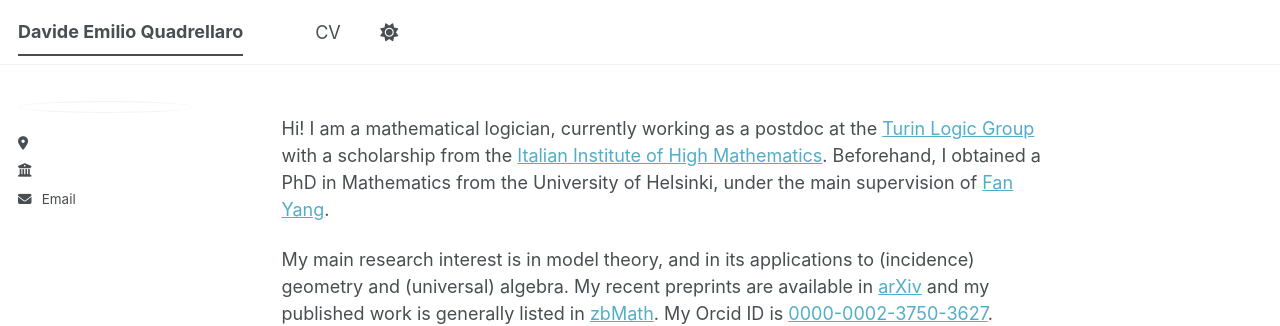
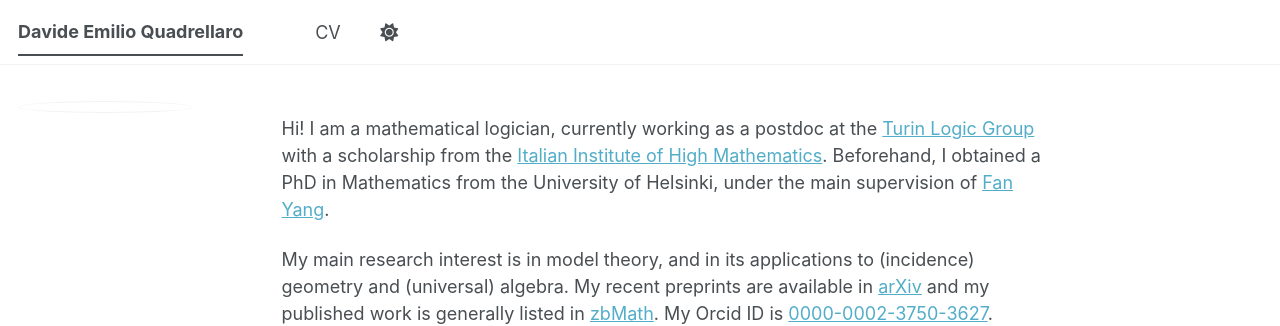
Before and after one commit to dequadrellaro/dequadrellaro.github.io3, a Jekyll site: the page built from _pages/about.md, in a window 1280 px wide. Shown: the top 326 px of the page. Built offline with Jekyll 4.4.1, drawn with Linux system fonts in a browser that asks for light colours; a script bundle is joined from its source files by our own code; library files that are not in the unit come from our copies.

Commit message:
Update _config.yml

```diff
--- a/_config.yml
+++ b/_config.yml
@@ -24,13 +24,13 @@
 author:
   # Biographic information
   avatar           : "/images/CNV00000076.jpg"
-  name             : ""
-  pronouns         : # example: "she/her"
-  bio              : ""
-  location         : ""
-  employer         : ""
-  uri              : # URL
-  email            : ""
+ # name             : ""
+ # pronouns         : # example: "she/her"
+ # bio              : ""
+  #location         : ""
+  #employer         : ""
+ # uri              : # URL
+#  email            : ""
 
   # Academic websites
   #academia         : # URL
```
